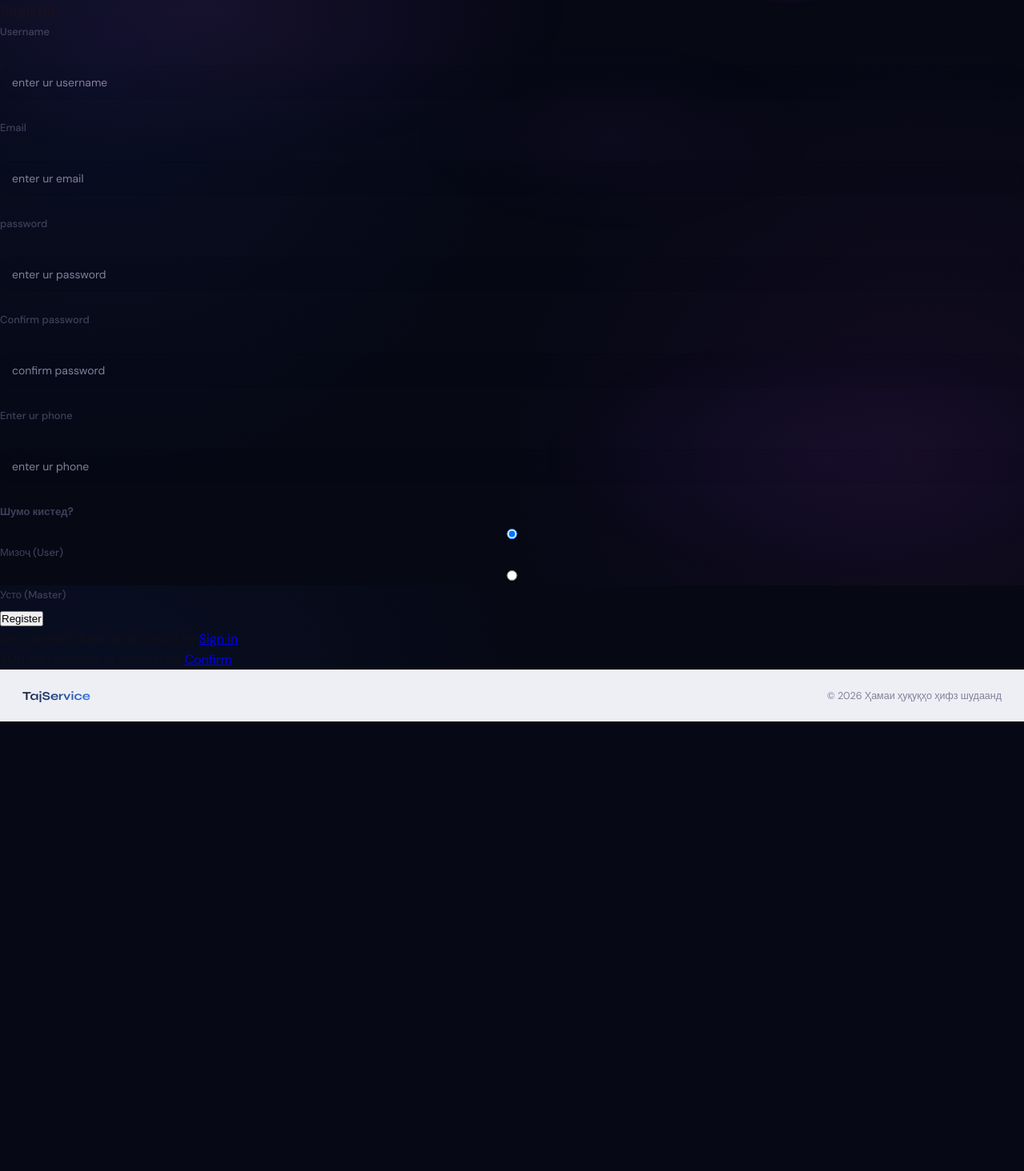
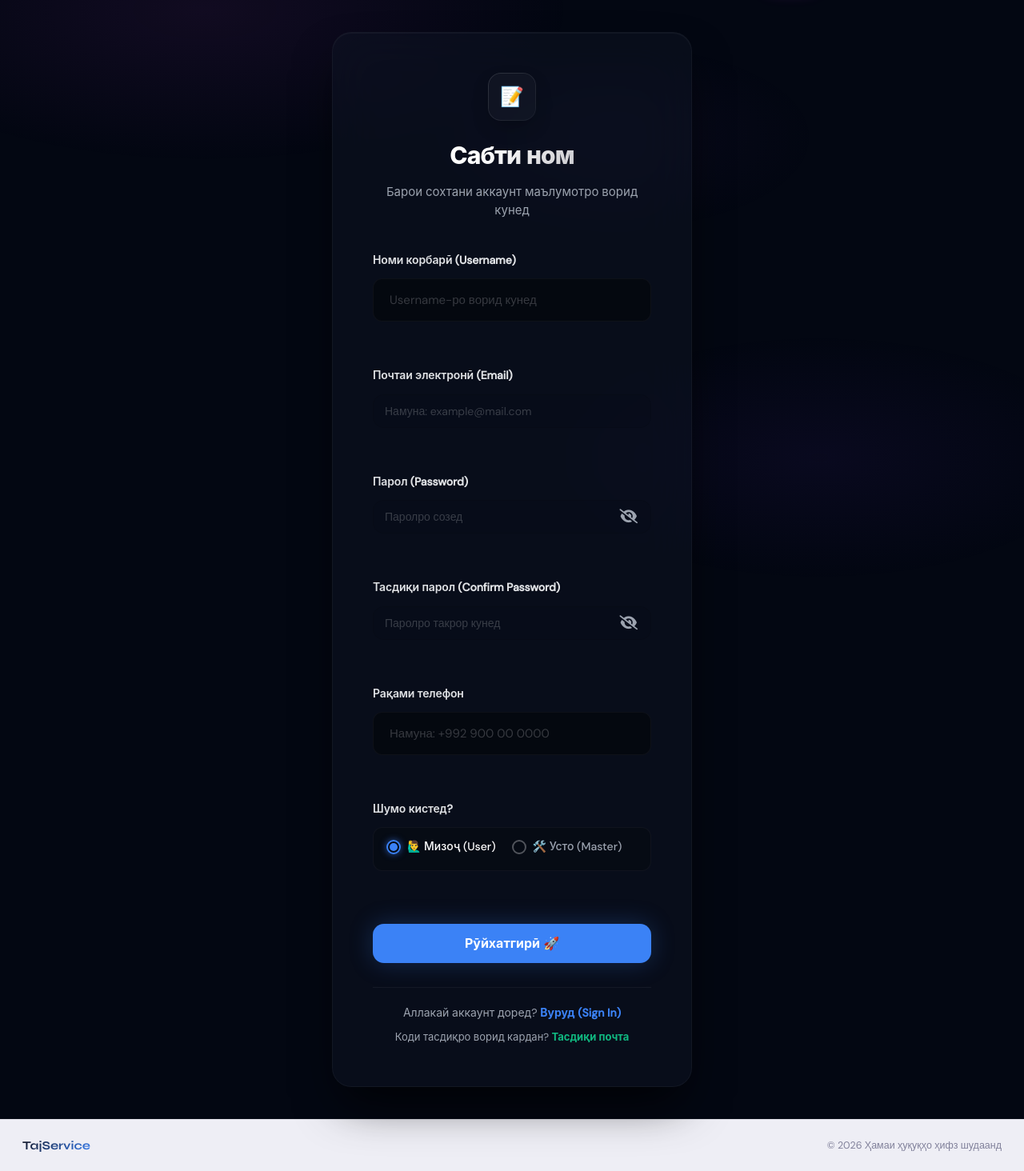
Before and after one commit to Xurwed9/usto-services, a Django app: page /accounts/register/ in a window 1280 px wide. Shown: the part 68-1532 px from the top of the page at 80% size. Before the commit the page ends 970 px from the top, so only its background shows below. Run offline with Django 5.2, Linux system fonts and the light colour scheme.

Commit message:
add css style in register.html

```diff
--- a/static/css/style.css
+++ b/static/css/style.css
@@ -4308,3 +4308,66 @@ body {
 .password-toggle-btn:hover {
     color: #ffffff !important;
 }
+
+
+
+
+
+/* register */
+.radio-group-wrapper {
+    display: flex;
+    gap: 20px;
+    background: rgba(0, 0, 0, 0.2);
+    padding: 12px 16px;
+    border-radius: 12px;
+    border: 1px solid rgba(255, 255, 255, 0.04);
+}
+
+.radio-custom-label {
+    display: flex;
+    align-items: center;
+    gap: 8px;
+    cursor: pointer;
+    user-select: none;
+}
+
+.radio-custom-label input[type="radio"] {
+    display: none;
+}
+
+.radio-box {
+    width: 18px;
+    height: 18px;
+    border: 2px solid rgba(255, 255, 255, 0.3);
+    border-radius: 50%;
+    position: relative;
+    transition: all 0.2s ease;
+}
+
+.radio-custom-label input[type="radio"]:checked + .radio-box {
+    border-color: #3b82f6;
+    box-shadow: 0 0 8px rgba(59, 130, 246, 0.6);
+}
+
+.radio-custom-label input[type="radio"]:checked + .radio-box::after {
+    content: '';
+    position: absolute;
+    width: 10px;
+    height: 10px;
+    background: #3b82f6;
+    border-radius: 50%;
+    top: 50%;
+    left: 50%;
+    transform: translate(-50%, -50%);
+}
+
+.radio-text {
+    color: #9ca3af;
+    font-size: 14px;
+    font-weight: 500;
+    transition: color 0.2s;
+}
+
+.radio-custom-label input[type="radio"]:checked ~ .radio-text {
+    color: #ffffff;
+}
--- a/templates/accounts/base.html
+++ b/templates/accounts/base.html
@@ -99,7 +99,7 @@
         <span class="site-footer__copy">© 2026 Ҳамаи ҳуқуқҳо ҳифз шудаанд</span>
     </div>
 </footer>
-
+            {% if request.user.is_authenticated %}
 <div class="ai-chat" id="aiChatBox">
     <div class="ai-chat__header">
         <div class="ai-chat__title">
@@ -124,6 +124,7 @@
         </button>
     </div>
 </div>
+{% endif %}
 
 <script>
     const openBtn = document.getElementById('openAiBtn');
--- a/templates/accounts/register.html
+++ b/templates/accounts/register.html
@@ -1,34 +1,114 @@
- {% extends "accounts/base.html" %}
+{% extends "accounts/base.html" %}
 {% block main %}
 
- <h3> Register </h3>
-    <form action="" method="post">
-        {% csrf_token %}
-        <label for="username">Username</label> <br>
-        <input type="text" placeholder="enter ur username" name="username" required> <br> <br>
-        <label for="email">Email</label> <br>
-        <input type="email" placeholder="enter ur email" name="email" required> <br> <br>
-        <label for="password1">password</label> <br>
-        <input type="password" placeholder="enter ur password" name="password1" required> <br> <br>
-        <label for="password2">Confirm password</label> <br>
-        <input type="password" placeholder="confirm password" name="password2" required> <br> <br>
-        <label for="phone">Enter ur phone</label> <br>
-        <input type="text" placeholder="enter ur phone" name="phone" required> <br> <br>
-        <label style="font-weight: bold; display: block; margin-bottom: 5px;">Шумо кистед?</label>
+<div class="form-wrapper">
+    <div class="form-container auth-box-width">
 
-        <input type="radio" id="client" name="role" value="client" checked>
-        <label for="client" style="margin-right: 15px;">Мизоҷ (User)</label>
+        <div class="form-header">
+            <div class="header-icon-glow">📝</div>
+            <h2 class="form-title">Сабти ном</h2>
+            <p class="form-subtitle">Барои сохтани аккаунт маълумотро ворид кунед</p>
+        </div>
 
-        <input type="radio" id="master" name="role" value="master">
-        <label for="master">Усто (Master)</label>
+        {% if error %}
+            <div class="error-alert">
+                <span class="error-icon">⚠️</span>
+                <span class="error-text">{{ error }}</span>
+            </div>
+        {% endif %}
 
-        <button type="submit"> Register</button>
-        {% if error %}
-            <p style="color: red;">{{error}}</p>
-        {% endif %}
-    </form>
-    <div>
-        <p><strong>Do u already have an account so </strong> <a href="{% url  'login'  %}">Sign in</a></p>
-        <p><strong>YOu can confirm ur email here </strong> <a href="{% url  'confirm'  %}">Confirm</a></p>
+        <form action="" method="post" class="form-grid">
+            {% csrf_token %}
+
+            <div class="form-group">
+                <label class="form-group-label" for="username">Номи корбарӣ (Username)</label>
+                <input type="text" placeholder="Username-ро ворид кунед" name="username" id="username" required>
+            </div>
+
+            <div class="form-group">
+                <label class="form-group-label" for="email">Почтаи электронӣ (Email)</label>
+                <input type="email" placeholder="Намуна: example@mail.com" name="email" id="email" required>
+            </div>
+
+            <div class="form-group">
+                <label class="form-group-label" for="password1">Парол (Password)</label>
+                <div class="password-input-wrapper">
+                    <input type="password" placeholder="Паролро созед" name="password1" id="password1" required>
+                    <button type="button" class="password-toggle-btn" data-target="password1">
+                        <i class="fa-solid fa-eye-slash"></i>
+                    </button>
+                </div>
+            </div>
+
+            <div class="form-group">
+                <label class="form-group-label" for="password2">Тасдиқи парол (Confirm Password)</label>
+                <div class="password-input-wrapper">
+                    <input type="password" placeholder="Паролро такрор кунед" name="password2" id="password2" required>
+                    <button type="button" class="password-toggle-btn" data-target="password2">
+                        <i class="fa-solid fa-eye-slash"></i>
+                    </button>
+                </div>
+            </div>
+
+            <div class="form-group">
+                <label class="form-group-label" for="phone">Рақами телефон</label>
+                <input type="text" placeholder="Намуна: +992 900 00 0000" name="phone" id="phone" required>
+            </div>
+
+            <div class="form-group">
+                <label class="form-group-label" style="margin-bottom: 12px;">Шумо кистед?</label>
+                <div class="radio-group-wrapper">
+
+                    <label class="radio-custom-label" for="client">
+                        <input type="radio" id="client" name="role" value="client" checked>
+                        <span class="radio-box"></span>
+                        <span class="radio-text">🙋‍♂️ Мизоҷ (User)</span>
+                    </label>
+
+                    <label class="radio-custom-label" for="master">
+                        <input type="radio" id="master" name="role" value="master">
+                        <span class="radio-box"></span>
+                        <span class="radio-text">🛠️ Усто (Master)</span>
+                    </label>
+
+                </div>
+            </div>
+
+            <div class="action-buttons-wrapper" style="margin-top: 10px;">
+                <button type="submit" class="btn-submit">
+                    <span class="btn-text">Рӯйхатгирӣ 🚀</span>
+                </button>
+            </div>
+        </form>
+
+        <div class="auth-footer-zone">
+            <p class="auth-footer-text">
+                Аллакай аккаунт доред? <a href="{% url 'login' %}" class="auth-footer-link">Вуруд (Sign In)</a>
+            </p>
+            <p class="auth-footer-text" style="margin-top: 10px; font-size: 13px;">
+                Коди тасдиқро ворид кардан? <a href="{% url 'confirm' %}" class="auth-footer-link" style="color: #10b981;">Тасдиқи почта</a>
+            </p>
+        </div>
+
     </div>
-{% endblock  %}
+</div>
+
+<script>
+    document.querySelectorAll('.password-toggle-btn').forEach(button => {
+        button.addEventListener('click', function() {
+            const inputId = this.getAttribute('data-target');
+            const inputField = document.getElementById(inputId);
+            const icon = this.querySelector('i');
+
+            if (inputField.type === 'password') {
+                inputField.type = 'text';
+                icon.className = 'fa-solid fa-eye';
+            } else {
+                inputField.type = 'password';
+                icon.className = 'fa-solid fa-eye-slash';
+            }
+        });
+    });
+</script>
+
+{% endblock %}
```
